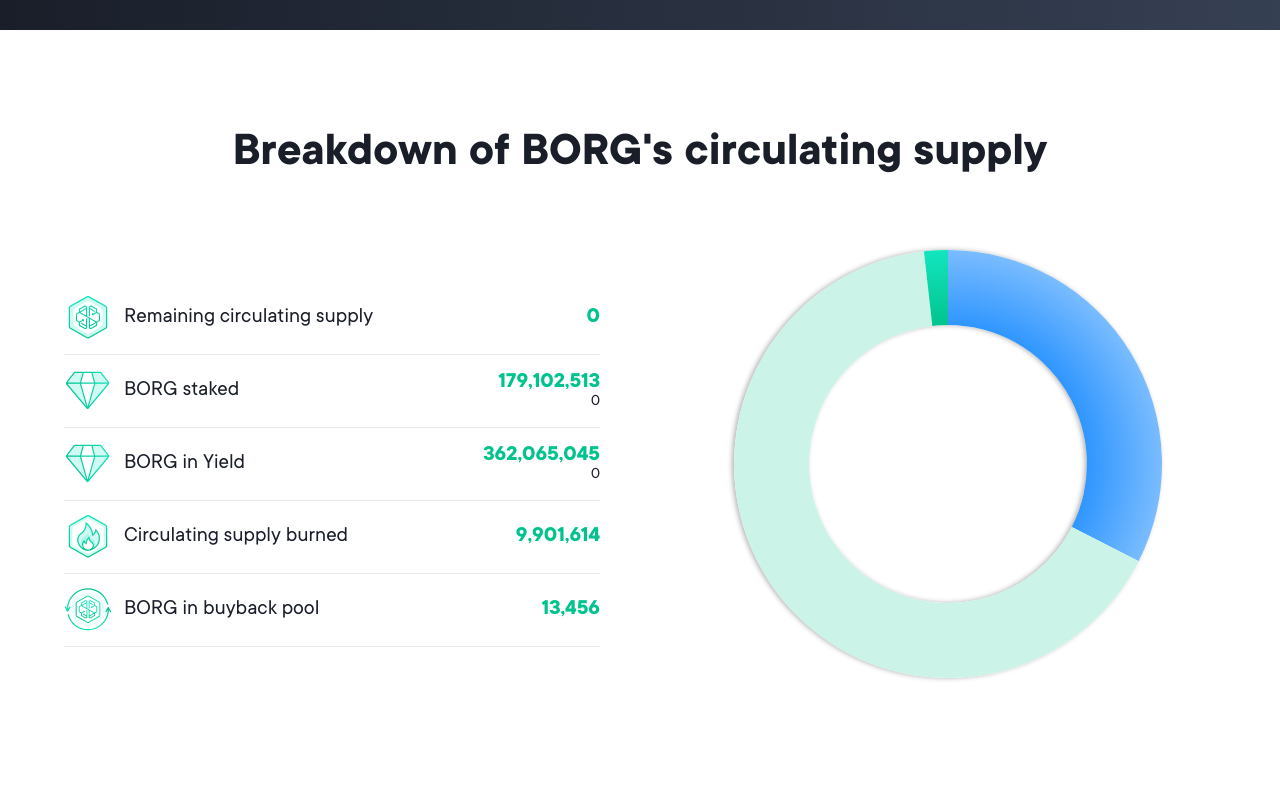
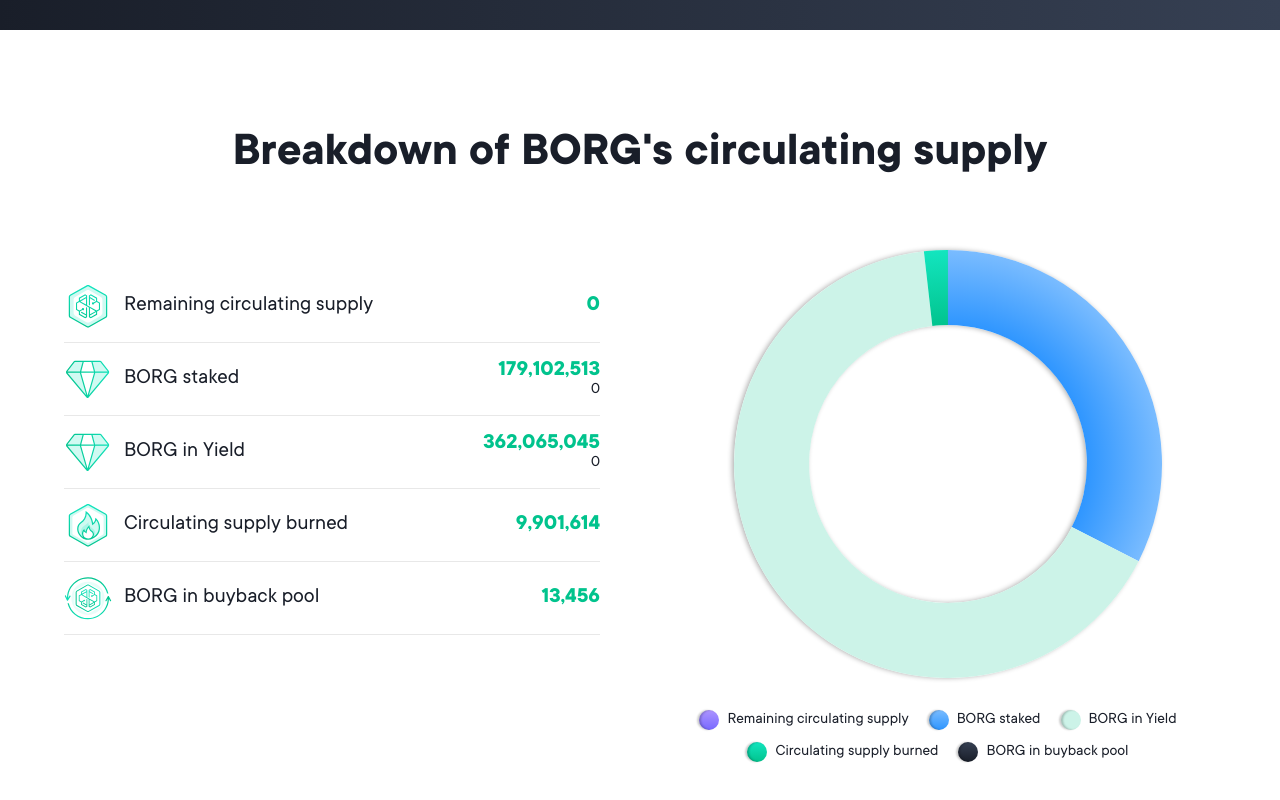
Before and after one commit to stobertg/swissborg, a Next.js app: page / in a window 1280 px wide. Shown: the part 741-1541 px from the top of the page. Before the commit the page ends 1519 px from the top, so only its background shows below. Built offline with nearby package versions, Linux system fonts and the light colour scheme; no server answers.

Commit message:
finishing up the donut chart

```diff
--- a/src/components/SupplyChart/Parts/DonutChart.tsx
+++ b/src/components/SupplyChart/Parts/DonutChart.tsx
@@ -1,13 +1,75 @@
-import React, { useRef, useEffect } from 'react'
+import React, { useRef, useMemo, useEffect } from 'react'
 import { styled } from '@theme'
+import { Heading } from '@components'
 import { Doughnut } from 'react-chartjs-2'
 import { Chart as ChartJS } from 'chart.js'
 import 'chart.js/auto'
 
+// For the master container of the donut container on the left side of the supply chart
+// This holds the visual represtation wihtin the donut chart and the legend below the chart
+
+const DonutWrap = styled('div', {
+  display: 'flex',
+  flexDirection: 'column',
+  alignItems: 'center',
+  position: 'relative',
+  '> *:not(:last-child)': { marginBottom: 32 }
+})
+
+// For the container of the legend on the bottom of the container
+// This contains the colors and the titles of the data in the donut chart above
+
+const DonutLegend = styled('div', {
+  display: 'flex',
+  flexWrap: 'wrap',
+  justifyContent: 'center',
+  position: 'relative',
+  '> *': { margin: '0 20px 12px 0' },
+  '@tablet': { flexDirection: 'column' }
+})
+
+// For the container of the individual lengend items in the container
+// This holds the color on the left and the title on the right of the container
+
+const LegendItem = styled('div', {
+  display: 'flex',
+  flexDirection: 'row',
+  alignItems: 'center',
+  position: 'relative',
+  '> *:not(:last-child)': { marginRight: 8 }
+})
+
+// For the container of the color on the left of the container, next to the title
+// This has a few things here, such as the gradient itself but also an inner and outer shadow
+
+const Color = styled('div', {
+  display: 'flex',
+  justifyContent: 'center',
+  alignItems: 'center',
+  position: 'relative',
+  minWidth: 20,
+  width: 20,
+  height: 20,
+  borderRadius: '50%',
+  boxShadow: 'inset 2px 0px 2px rgba( 0,0,0, 0.2 )',
+
+  // For the box shadow on the outside of the container
+  // This you can see on the left of the color, a bit subtle but like the box shadow on the chart
+
+  '&:after': {
+    content: '',
+    position: 'absolute',
+    width: '100%',
+    height: '100%',
+    borderRadius: '50%',
+    boxShadow: '-2px 0px 2px rgba( 0,0,0, 0.2 )'
+  }
+})
+
 // For the master container of the donut chart, which shows the data of the current token supply points
 // For this we need because we need to account for the drop shadow begind the chart - which isn't a default in chartjs
 
-const DonutWrap = styled('div', {
+const DonutMain = styled('div', {
   display: 'flex',
   justifyContent: 'center',
   alignItems: 'center',
@@ -39,6 +101,17 @@
 
   '&:after': {
     boxShadow: '-2px 0px 5px rgba( 0,0,0, 0.3 )',
+  },
+
+  '@tablet': {
+    width: 320,
+    height: 320,
+
+    '&:before, &:after': {
+      width: 'calc( 100% - 112px )',
+      height: 'calc( 100% - 112px )',
+      border: '56px solid rgba( 0,0,0,0 )'
+    }
   }
 })
 
@@ -61,7 +134,16 @@
 // ---------- This is the end of declarations ---------- //
 
 export const DonutChart = ({ data }: ChartProps) => {
-  const chartRef = useRef<ChartJS<'doughnut', number[], string>>(null);
+  const chartRef = useRef<ChartJS<'doughnut', number[], string>>(null)
+
+  const gradientColors = useMemo(() => [
+    { start: 'rgba(173, 149, 255, 1)', end: 'rgba(120, 105, 255, 1)' }, // Purple
+    { start: 'rgba(122, 188, 255, 1)', end: 'rgba(45, 149, 255, 1)' }, // Blue
+    { start: 'rgba(204, 243, 232, 1)', end: 'rgba(204, 243, 232, 1)' }, // Green solid
+    { start: 'rgba(19, 229, 191, 1)', end: 'rgba(1, 195, 141, 1)' }, // Green tint
+    { start: 'rgba(54, 64, 83, 1)', end: 'rgba(25, 30, 41, 1)' }, // Black
+  ], []);
+
   const chartData = {
     labels: data.map(item => item.title),
     datasets: [{
@@ -81,6 +163,7 @@
         enabled: false
       },
       legend: {
+
         display: false
       }
     },
@@ -103,14 +186,6 @@
 
       if (!chartArea) return;
 
-      const gradientColors: GradientColor[] = [
-        { start: 'rgba(173, 149, 255, 1)', end: 'rgba(120, 105, 255, 1)' }, // Purple
-        { start: 'rgba(122, 188, 255, 1)', end: 'rgba(45, 149, 255, 1)' }, // Blue
-        { start: 'rgba(204, 243, 232, 1)', end: 'rgba(204, 243, 232, 1)' }, // Green solid
-        { start: 'rgba(19, 229, 191, 1)', end: 'rgba(1, 195, 141, 1)' }, // Green tint
-        { start: 'rgba(54, 64, 83, 1)', end: 'rgba(25, 30, 41, 1)' }, // Black
-      ]
-
       const gradients = data.map((_, i) => {
         let gradient = ctx.createRadialGradient(centerX, centerY, innerRadius, centerX, centerY, outerRadius)
         gradient.addColorStop(0, gradientColors[ i ].end)
@@ -121,18 +196,27 @@
       chart.data.datasets[0].backgroundColor = gradients;
       chart.update();
     }
-  }, [data, options.cutout])
+  }, [data, options.cutout, gradientColors])
 
   return(
-
     <DonutWrap>
+    <DonutMain>
       <Doughnut
-        ref={chartRef}
+        ref={ chartRef }
         data={ chartData }
         options={ options }
-        width={ 0.8 }
       />
-    </DonutWrap>
+    </DonutMain>
+
+    <DonutLegend>
+      {data.map((item, i) => (
+        <LegendItem key={`item-${ i }`}>
+          <Color style={{ background: `linear-gradient(${gradientColors[i].start}, ${gradientColors[i].end})` }} />
+          <Heading title={ item.title } />
+        </LegendItem>
+      ))}
+    </DonutLegend>
+  </DonutWrap>
 
 
   )
--- a/src/components/SupplyChart/SupplyChart.tsx
+++ b/src/components/SupplyChart/SupplyChart.tsx
@@ -47,6 +47,11 @@
   width: '100%'
 })
 
+const StatWrap = styled('div', {
+  position: 'relative',
+  marginTop: 20
+})
+
 // -------------- Typescript declarations -------------- //
 
 interface ChartProps {
@@ -86,9 +91,8 @@
           columns={ 2 }
           tabletColumns={ 1 }
           columnGap="l3"
-          verticalAlignment="center"
         >
-          <Stats {...{ stats }} />
+          <StatWrap><Stats {...{ stats }} /></StatWrap>
           <Chart><DonutChart data={ chartData } /></Chart>
         </Grid>
       </ChartContent>
```
Also changed, not shown: src/components/SupplyChart/Parts/CustomLabels.tsx (deleted, +0 -34 lines).
